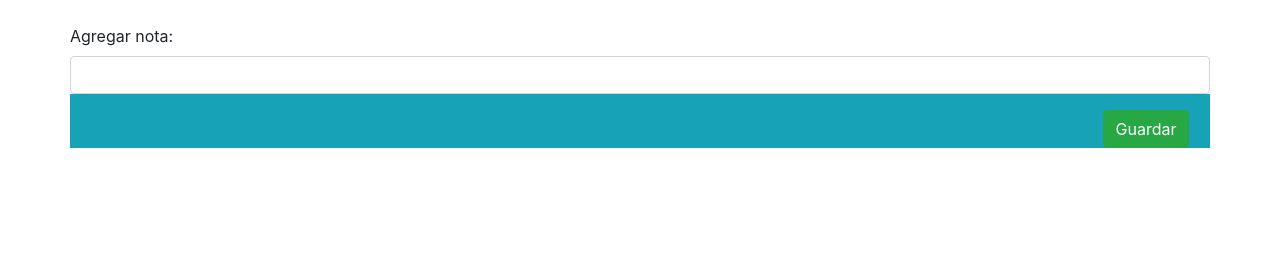
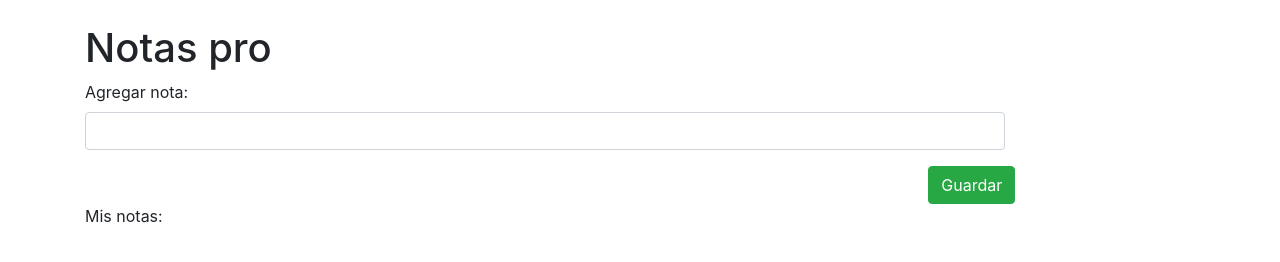
Before and after one commit to CarlosMg96/aweb-U2Ord-Gonzalez-Rodriguez, a plain HTML site: page index.html in a window 1280 px wide. Drawn offline with nearby package versions, Linux system fonts and the light colour scheme.

Commit message:
Ver el error

```diff
--- a/index.html
+++ b/index.html
@@ -28,18 +28,24 @@
                 <div class="container form-group">
 
                         <div class="row">
+                          <div class="col-md-10">
+                            <h1 class="text center">Notas pro</h1>
                     <label> Agregar nota:</label>
 
-                    <input class="form-control"  type="text" id="nota">
-                    <div class="container bg-info">
+                    <input class="form-control "  type="text" id="nota">
+
                     <p></p>
 
                     <input type="button" value="Guardar" class="offset-11 btn btn-success" onclick="crearTabla()">
 
-                    <div class="col-md-12" id="principal">
+                    <div class="col-md-12 bg-info" id="principal">
                     </div>
-                </div>
+                    <div>
+                      <p>Mis notas:</p>
+                    </div>
+
             </div>
+          </div>
 
 
 
--- a/js/index.js
+++ b/js/index.js
@@ -7,6 +7,8 @@ var columnas =1;
 var fecha = new Date();
 var horas = fecha.getHours();
 
+//Me complique la vida
+/*
 function crear(){
     console.log ("se llamo a crear nueva tabla");
     notas.descripcion = document.getElementById("descripcion").value;
@@ -15,7 +17,7 @@ function crear(){
 
 function actualizarFicha(){
     document.getElementById("descrip").innerHTML = notas.descripcion;
-}
+}  */
 
 function crearTabla() {
     var nt = document.getElementById("nota").value;
```
